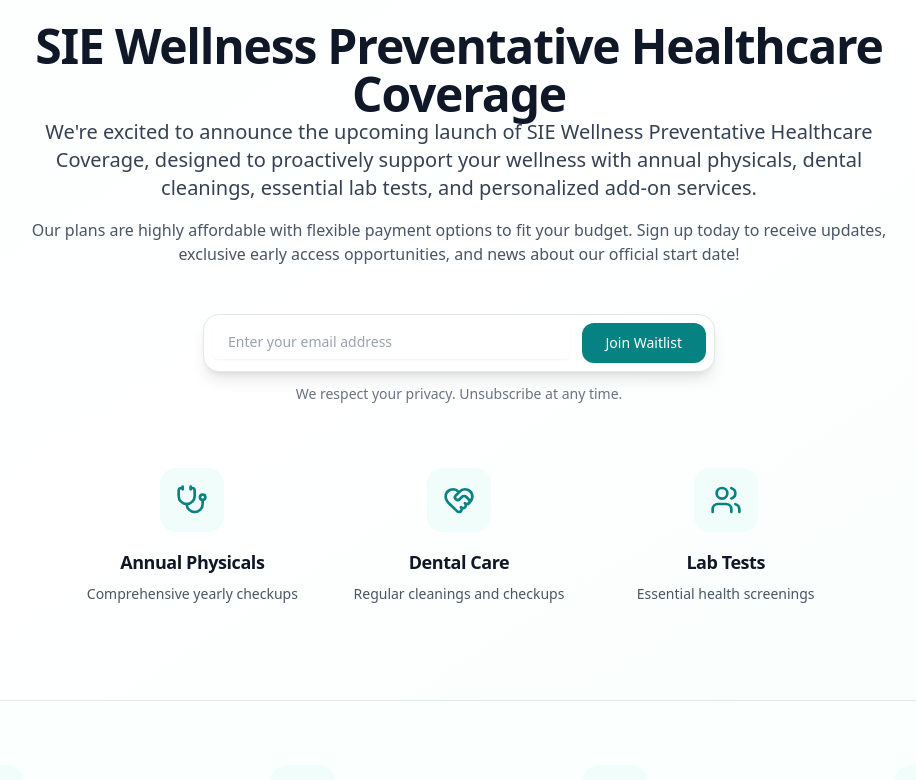
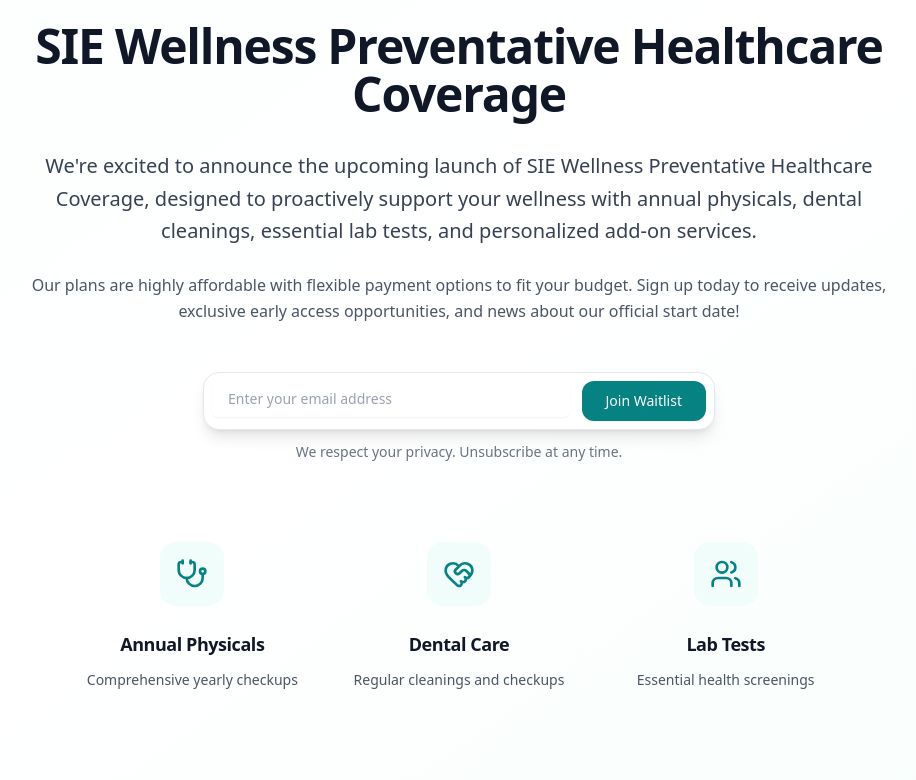
Before and after one commit to pawelsloboda5/sie, a Next.js app: page / in a window 1280 px wide. Shown: the part 1230-2010 px from the top of the page, without its empty margins (181-1097 px from the left). Built offline with nearby package versions, Linux system fonts and the light colour scheme.

Commit message:
fixed spacing for featured services

```diff
--- a/app/page.tsx
+++ b/app/page.tsx
@@ -67,14 +67,14 @@ export default function Landing() {
               SIE Wellness Preventative Healthcare Coverage
             </h2>
 
-            <div className="space-y-4">
-              <p className="text-xl text-gray-700 dark:text-gray-300">
+            <div className="space-y-6 mt-8">
+              <p className="text-xl text-gray-700 dark:text-gray-300 leading-relaxed">
                 We&apos;re excited to announce the upcoming launch of SIE Wellness Preventative Healthcare Coverage,
                 designed to proactively support your wellness with annual physicals, dental cleanings, essential
                 lab tests, and personalized add-on services.
               </p>
 
-              <p className="text-base text-gray-600 dark:text-gray-400">
+              <p className="text-base text-gray-600 dark:text-gray-400 leading-relaxed">
                 Our plans are highly affordable with flexible payment options to fit your budget.
                 Sign up today to receive updates, exclusive early access opportunities, and news about our official start date!
               </p>
@@ -82,7 +82,7 @@ export default function Landing() {
           </div>
 
           {/* Email Signup */}
-          <div className="max-w-lg mx-auto">
+          <div className="max-w-lg mx-auto mt-12">
             <div className="flex gap-3 p-2 bg-white dark:bg-gray-900 rounded-2xl shadow-lg border border-gray-200 dark:border-gray-700">
               <Input
                 type="email"
@@ -102,28 +102,28 @@ export default function Landing() {
           </div>
 
           {/* Feature Highlights */}
-          <div className="grid grid-cols-1 md:grid-cols-3 gap-8 mt-16 max-w-3xl mx-auto">
+          <div className="grid grid-cols-1 md:grid-cols-3 gap-8 mt-20 max-w-3xl mx-auto">
             <div className="text-center">
-              <div className="inline-flex items-center justify-center w-16 h-16 rounded-2xl bg-teal-50 dark:bg-teal-900/20 mb-4">
+              <div className="inline-flex items-center justify-center w-16 h-16 rounded-2xl bg-teal-50 dark:bg-teal-900/20 mb-6">
                 <Stethoscope className="h-8 w-8 text-[#068282] dark:text-teal-400" />
               </div>
-              <h4 className="text-lg font-semibold text-gray-900 dark:text-gray-100 mb-2">Annual Physicals</h4>
+              <h4 className="text-lg font-semibold text-gray-900 dark:text-gray-100 mb-3">Annual Physicals</h4>
               <p className="text-sm text-gray-600 dark:text-gray-400">Comprehensive yearly checkups</p>
             </div>
 
             <div className="text-center">
-              <div className="inline-flex items-center justify-center w-16 h-16 rounded-2xl bg-teal-50 dark:bg-teal-900/20 mb-4">
+              <div className="inline-flex items-center justify-center w-16 h-16 rounded-2xl bg-teal-50 dark:bg-teal-900/20 mb-6">
                 <HeartHandshake className="h-8 w-8 text-[#068282] dark:text-teal-400" />
               </div>
-              <h4 className="text-lg font-semibold text-gray-900 dark:text-gray-100 mb-2">Dental Care</h4>
+              <h4 className="text-lg font-semibold text-gray-900 dark:text-gray-100 mb-3">Dental Care</h4>
               <p className="text-sm text-gray-600 dark:text-gray-400">Regular cleanings and checkups</p>
             </div>
 
             <div className="text-center">
-              <div className="inline-flex items-center justify-center w-16 h-16 rounded-2xl bg-teal-50 dark:bg-teal-900/20 mb-4">
+              <div className="inline-flex items-center justify-center w-16 h-16 rounded-2xl bg-teal-50 dark:bg-teal-900/20 mb-6">
                 <Users className="h-8 w-8 text-[#068282] dark:text-teal-400" />
               </div>
-              <h4 className="text-lg font-semibold text-gray-900 dark:text-gray-100 mb-2">Lab Tests</h4>
+              <h4 className="text-lg font-semibold text-gray-900 dark:text-gray-100 mb-3">Lab Tests</h4>
               <p className="text-sm text-gray-600 dark:text-gray-400">Essential health screenings</p>
             </div>
           </div>
```
